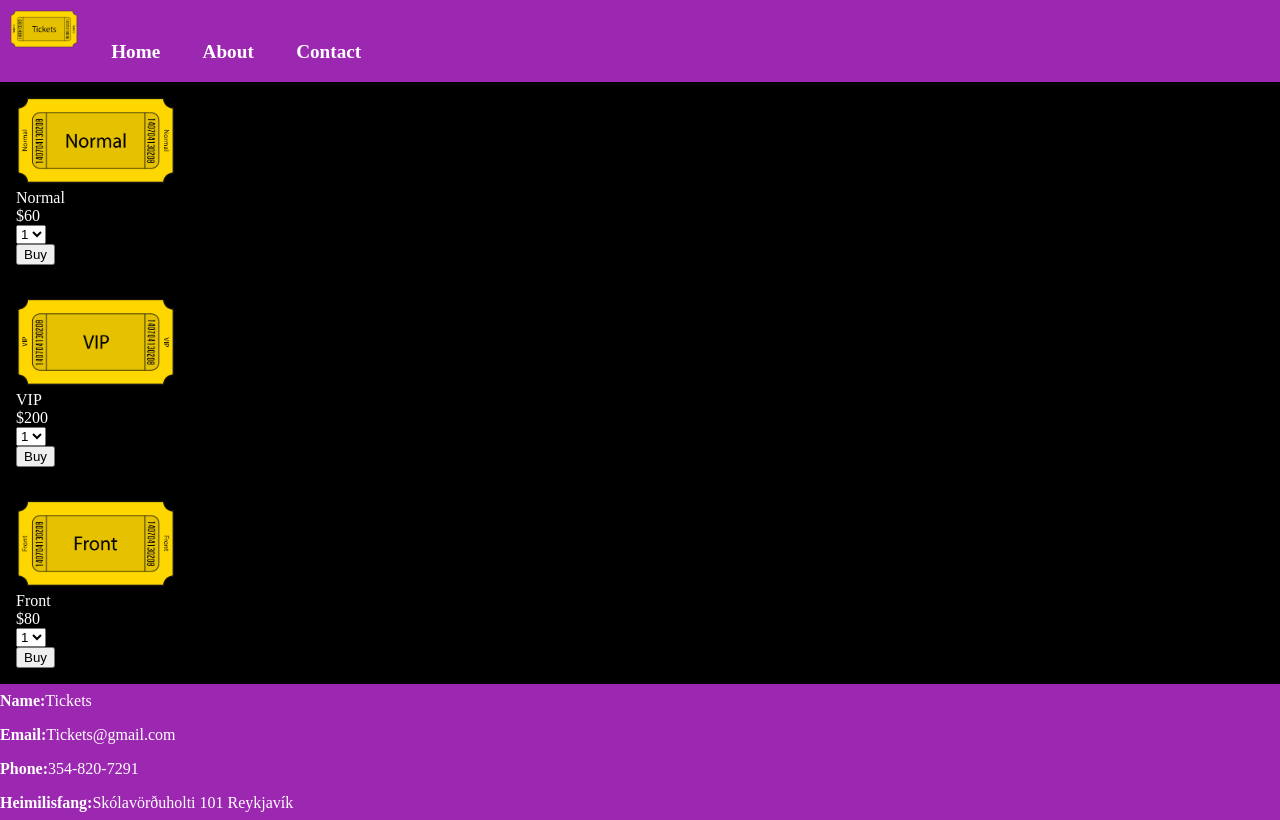
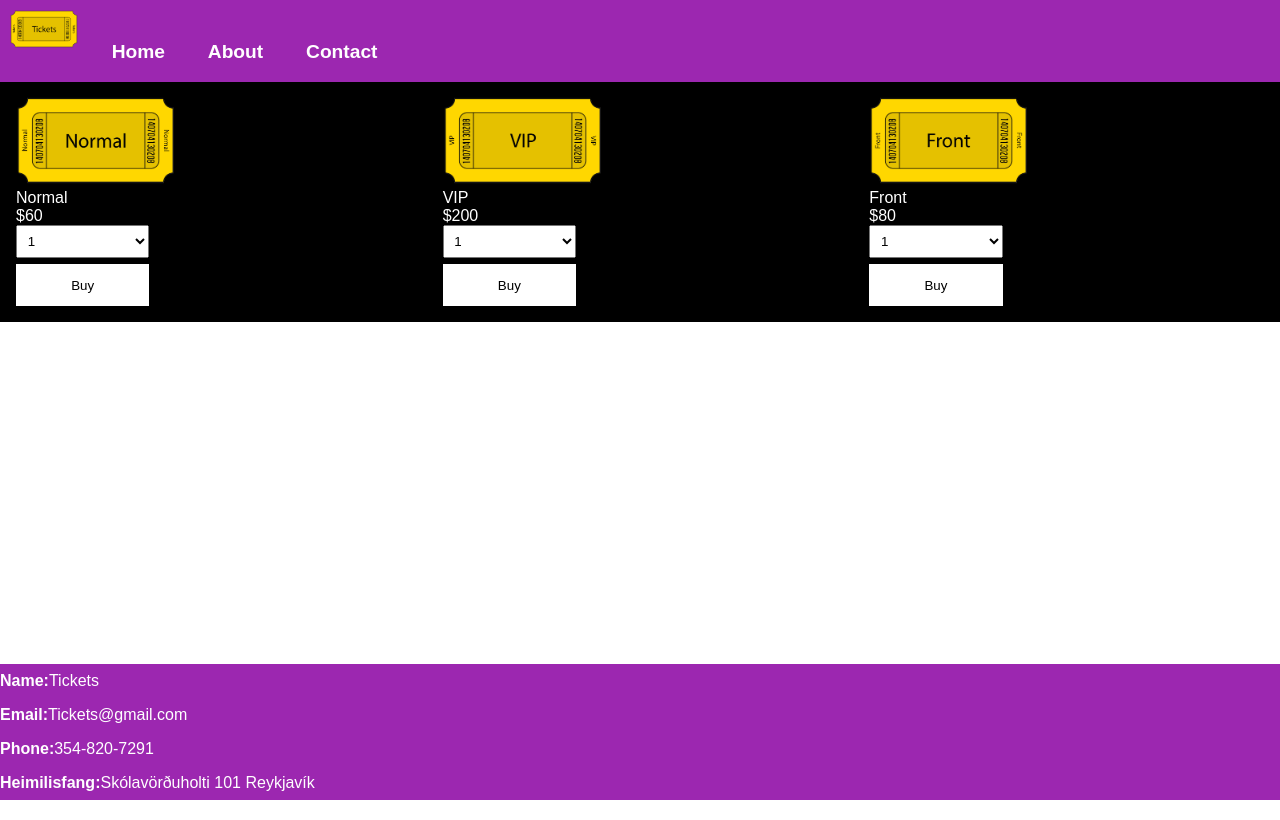
Before and after one commit to bjarkifannar/VSH2A3U_Lokaverkefni, a PHP site: page /buy.php in a window 1280 px wide. Run offline with PHP 8.4, Linux system fonts and the light colour scheme; some libraries are stand-ins or nearby versions.

Commit message:
Changed the buy.php style

```diff
--- a/_scss/buy.css
+++ b/_scss/buy.css
@@ -1 +1 @@
-.buy-div{background-color:black;color:white;padding:1em}.buy-div img{width:100%}@media screen and (min-width: 48em){.buy-div img{width:10em}}
+.buy-select{padding:.5em;width:10em}.buy-div{background-color:black;color:white;padding:1em}.buy-div img{width:100%}.buy-button button{width:100%;padding:1em;background-color:white;border:0;margin-top:.5em;outline:0}.buy-button button:hover{background-color:#bfbfbf;cursor:pointer}@media screen and (min-width: 48em){.buy-div img{width:10em}.buy-button button{width:10em}}
--- a/_scss/buy.scss
+++ b/_scss/buy.scss
@@ -1,5 +1,8 @@
 .buy-select{
+	padding: .5em;
+	width: 10em;
 }
+
 .buy-div{
 	background-color: black;
 	color: white;
@@ -10,10 +13,32 @@
 	}
 }
 
+.buy-button {
+	button {
+		width: 100%;
+		padding: 1em;
+		background-color: white;
+		border: 0;
+		margin-top: .5em;
+		outline: 0;
+
+		&:hover {
+			background-color: darken(white, 25%);
+			cursor: pointer;
+		}
+	}
+}
+
 @media screen and (min-width: 48em) {
 	.buy-div{
 		img {
 			width: 10em;
 		}
 	}
+
+	.buy-button {
+		button {
+			width: 10em;
+		}
+	}
 }
--- a/_scss/style.scss
+++ b/_scss/style.scss
@@ -8,6 +8,7 @@ html, body {
 	width: 100%;
 	height: 100%;
 	display: table;
+	font-family: sans-serif;
 }
 
 div {
--- a/buy.php
+++ b/buy.php
@@ -9,7 +9,7 @@
 		<?php
 			require "inc/header.php";
 		?>
-		<div class="buy-div">
+		<div class="buy-div col-1-3 floatleft">
 			<img src="img/ticket-normal.png">
 			<ul>
 				<li class="buy-title">Normal</li>
@@ -23,7 +23,7 @@
 				<li class="buy-button"><button class="button" href="#">Buy</button></li>
 			</ul>
 		</div>
-		<div class="buy-div">
+		<div class="buy-div col-1-3 floatleft">
 			<img src="img/ticket-vip.png">
 			<ul>
 				<li class="buy-title">VIP</li>
@@ -37,7 +37,7 @@
 				<li class="buy-button"><button class="button" href="#">Buy</button></li>
 			</ul>
 		</div>
-		<div class="buy-div">
+		<div class="buy-div col-1-3 floatleft">
 			<img src="img/ticket-front.png">
 			<ul>
 				<li class="buy-title">Front</li>
```
Also changed, not shown: css/style.css (+1 -1 lines).
